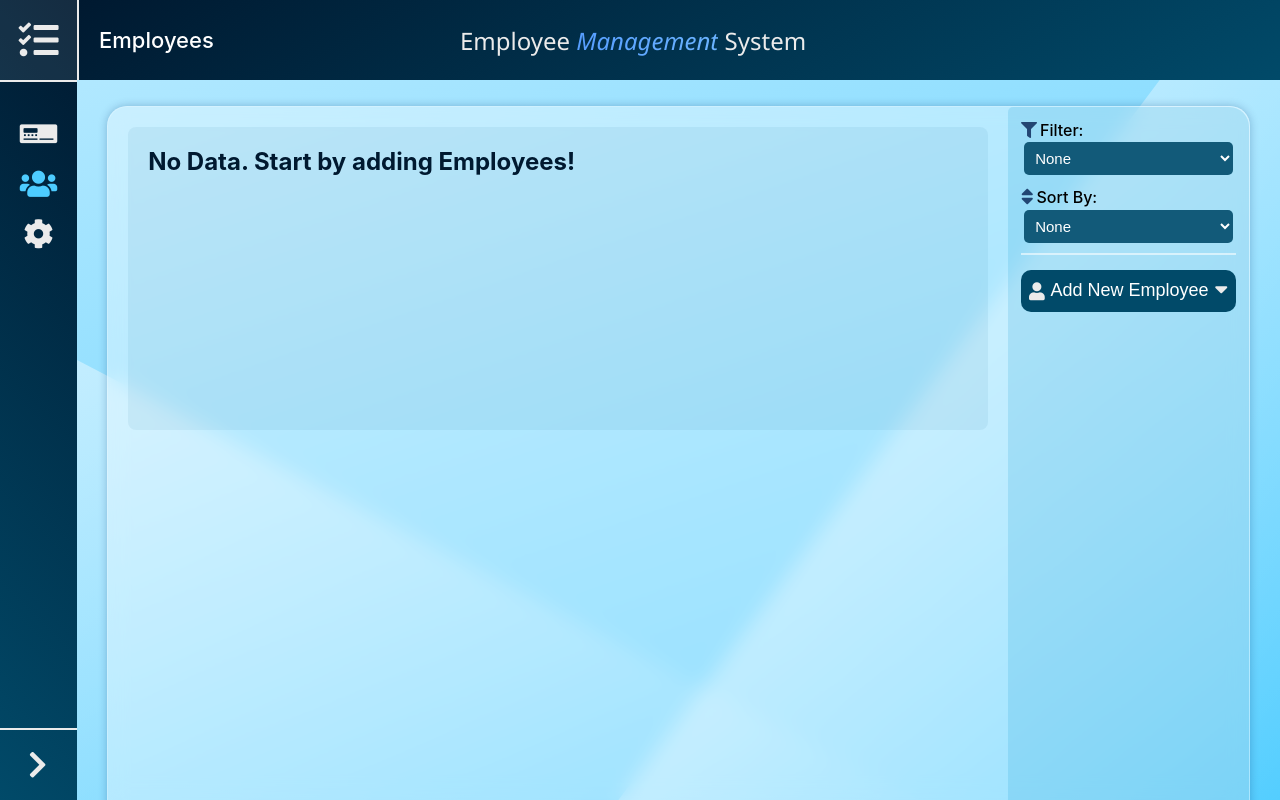
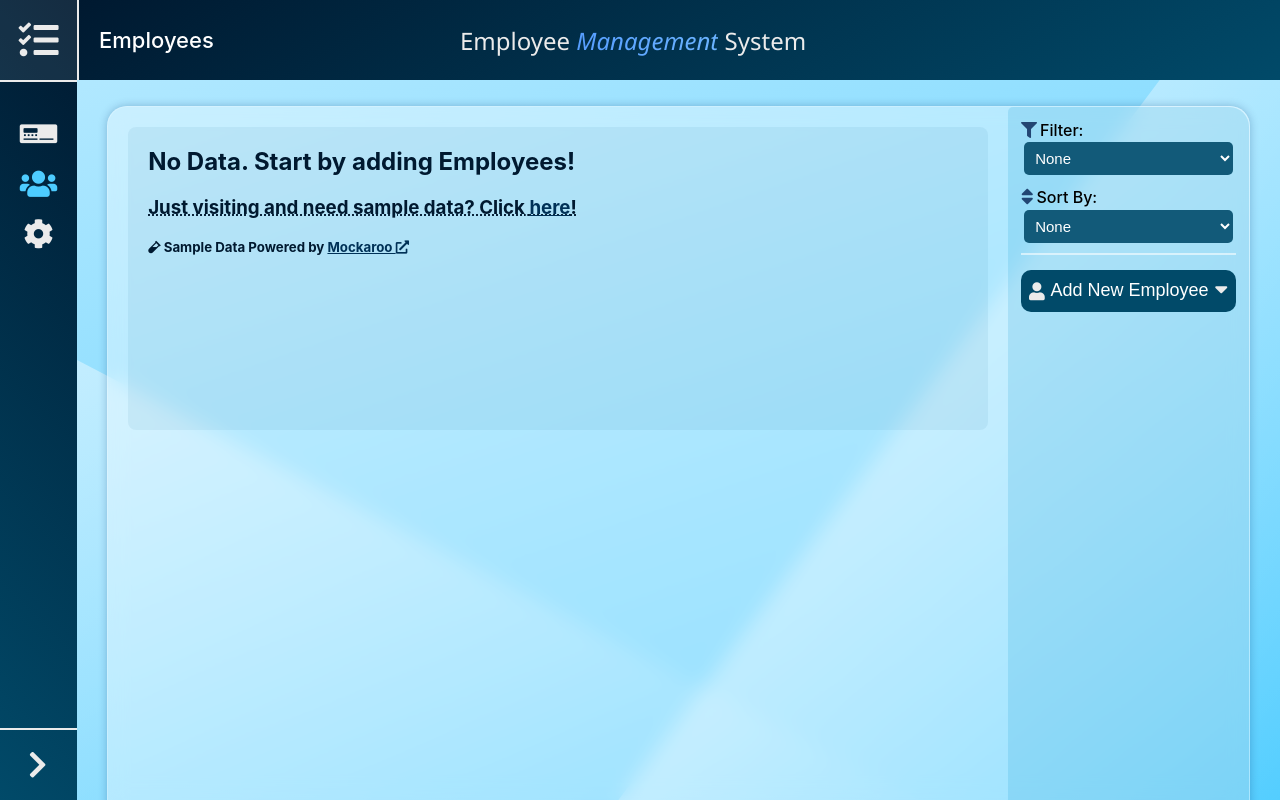
Before and after one commit to Reckadon/EmployeeManagementSite, a React (Create React App) app: page /employees in a window 1280 px wide. Built offline with nearby package versions, Linux system fonts and the light colour scheme.

Commit message:
🌟fetch sample data from mockaroo feature added

```diff
--- a/src/DataStorage.js
+++ b/src/DataStorage.js
@@ -80,4 +80,24 @@ export default class Store {
     }
     return new Employee(employee);
   }
+
+  static async setSampleData() {
+    const getObject = async () => {
+      const employees = await fetch(
+        "https://my.api.mockaroo.com/employee_management_system_sample_data.json?key=1ca54a00"
+      ).then(data => data.json());
+      const data = {
+        id: 16, //how many employees will get returned from api + 1
+        employees: employees.map(emp => {
+          return {
+            ...emp,
+            gender: emp.gender.toLowerCase(),
+          };
+        }),
+      };
+      return data;
+    };
+    return Store.setData(await getObject()); //'Store' instead of 'this' as this is an async function
+    // returns a promise
+  }
 }
--- a/src/components/Employees/EmployeeList.js
+++ b/src/components/Employees/EmployeeList.js
@@ -9,7 +9,29 @@ class EmployeeList extends Component {
   getContent() {
     const employees = this.props.employees;
     if (this.props.isEmpty) {
-      return <h2>No Data. Start by adding Employees!</h2>;
+      return (
+        <>
+          <h2>No Data. Start by adding Employees!</h2>
+          <h3>
+            Just visiting and need sample data? Click{" "}
+            <span
+              title="Get Sample Data"
+              onClick={this.props.onRequestSampleData}>
+              here
+            </span>
+            !
+          </h3>
+          <h5>
+            <i className="fa fa-vial"></i> Sample Data Powered by{" "}
+            <a
+              href="https://www.mockaroo.com/"
+              target="_blank"
+              rel="noreferrer">
+              Mockaroo <i className="fa fa-external-link-alt"></i>
+            </a>
+          </h5>
+        </>
+      );
     }
     // else
     return (
--- a/src/components/Employees/EmployeesPage.js
+++ b/src/components/Employees/EmployeesPage.js
@@ -21,10 +21,11 @@ class Employees extends Component {
     sortedEmployees: [],
     notif: null,
   };
-  load() {
+
+  load = () => {
     this.setState({ employees: Store.getEmployees() }, this.filter);
     this.setState({ loading: true });
-  }
+  };
 
   filter() {
     const filter = this.state.filter;
@@ -100,15 +101,13 @@ class Employees extends Component {
         sortedEmployees = filteredEmployees;
         break;
     }
-    this.setState({ sortedEmployees }, () => this.setState({ loading: false }));
+    this.setState({ sortedEmployees }, this.setState({ loading: false }));
   }
 
   componentDidMount() {
     this.load();
   }
-  refresh = () => {
-    this.load();
-  };
+
   handleFilterChange = filter => {
     this.setState({ filter }, this.filter);
   };
@@ -129,6 +128,22 @@ class Employees extends Component {
                 <EmployeeList
                   employees={this.state.sortedEmployees}
                   isEmpty={this.state.employees.length === 0}
+                  onRequestSampleData={async () => {
+                    this.setState({
+                      loading: true,
+                    });
+
+                    await Store.setSampleData();
+                    this.load();
+
+                    this.setState({
+                      loading: false,
+                      notif: "Fetched Sample Data!",
+                    });
+
+                    //when sample data is retrieved and set in localStorage
+                    //load employees to state
+                  }}
                 />
               )}
             </div>
@@ -139,7 +154,7 @@ class Employees extends Component {
                 sort={this.state.sort}
                 onSortChange={this.handleSortChange}
               />
-              <AddEmployee onEmployeeAdded={this.refresh} />
+              <AddEmployee onEmployeeAdded={this.load} />
             </div>
           </Route>
           <Route
@@ -152,9 +167,9 @@ class Employees extends Component {
                   <React.Fragment>
                     <ProfilePage
                       match={match}
-                      onEdited={this.refresh}
+                      onEdited={this.load}
                       onEmployeeRemoved={() => {
-                        this.refresh();
+                        this.load();
                         this.setState({ notif: "Employee Removed!" });
                       }}
                     />
@@ -165,6 +180,7 @@ class Employees extends Component {
               </Suspense>
             )}></Route>
           <Route>
+            {/*any other not-handled route*/}
             <Error404 />
           </Route>
         </Switch>
--- a/src/components/Employees/styles/employeeList.css
+++ b/src/components/Employees/styles/employeeList.css
@@ -24,10 +24,35 @@
 #employeesList h2 {
   color: var(--accent-color);
 }
-#employeesList h2 {
+#employeesList h2,
+#employeesList h3,
+#employeesList h5 {
   margin: 0px;
   padding: 20px;
+  padding-bottom: 0px;
 }
+#employeesList > h3 {
+  text-decoration: underline dotted;
+  color: var(--accent-color);
+}
+#employeesList > h3 > span,
+#employeesList > h5 > a {
+  color: rgb(0, 49, 87);
+  text-decoration: underline solid;
+  cursor: pointer;
+}
+#employeesList > h3 > span:hover,
+#employeesList > h5 > a:hover {
+  color: rgb(0, 96, 170);
+}
+
+#employeesList > h5 {
+  color: var(--accent-color);
+}
+#employeesList > h5 > a {
+  display: inline;
+}
+
 #employeesList td,
 #employeesList th {
   padding: 10px;
--- a/src/components/Settings/ClearData.jsx
+++ b/src/components/Settings/ClearData.jsx
@@ -15,6 +15,7 @@ const Cleardata = () => {
   const handleClearData = () => {
     setShowClearModal(false);
     Store.setEmployees([]); //empty employees array
+    setNotif("Cleared Employees Data!");
   };
 
   return (
```
